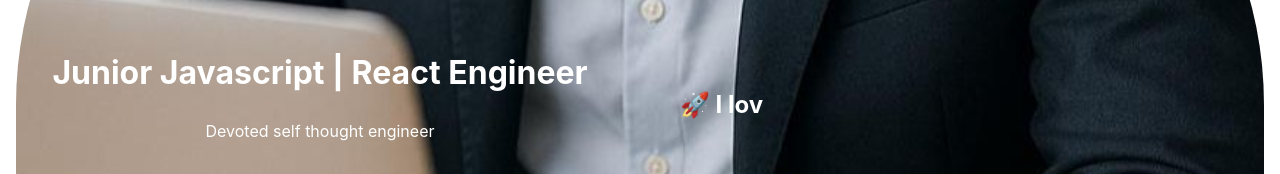
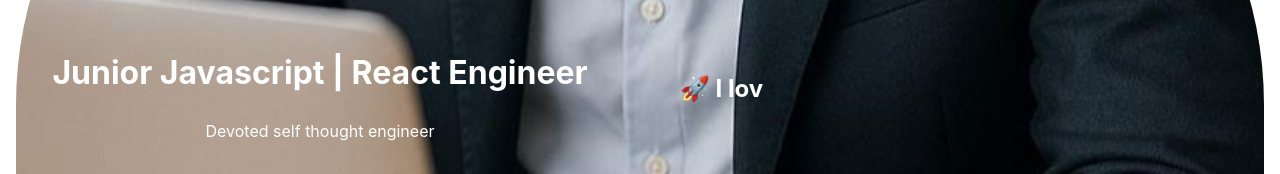
Before and after one commit to Tochiskool/acn-porfolio, a React (Vite) app: page / in a window 1280 px wide. Shown: the part 550-724 px from the top of the page. Built offline with nearby package versions, Linux system fonts and the light colour scheme.

Commit message:
updated animation

```diff
--- a/src/pages/Home/home.css
+++ b/src/pages/Home/home.css
@@ -42,15 +42,7 @@
 .typingText.hidden {
   opacity: 0;
 }
-.hero-subtitle {
-  margin-top: 2rem;
-}
 
-/* .line {
-  border-width: 0.5rem;
-  border-color: var(--mainColorLight);
-  border-radius: 20%;
-} */
 /* Responsive Grid: stack items on small screens */
 @media (max-width: 768px) {
   .mainContainer {
```
